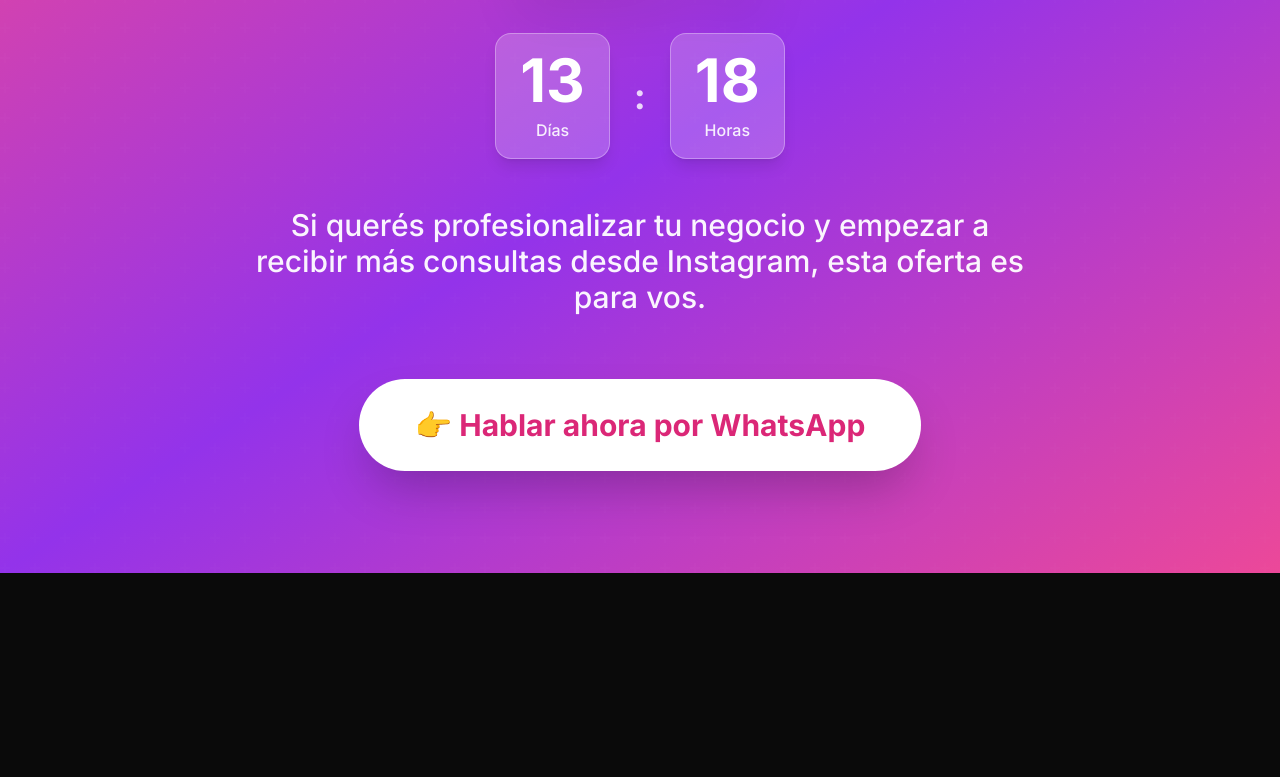
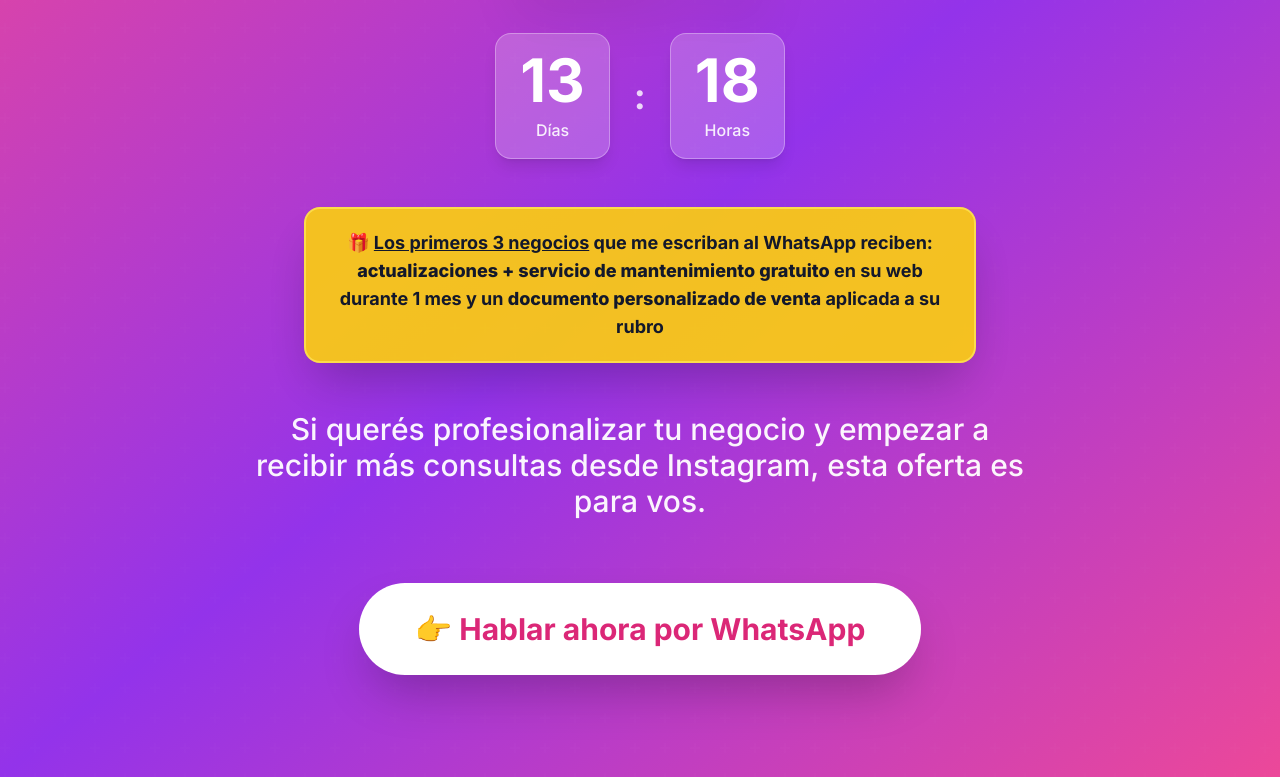
Before and after one commit to enzo369-htm/Portfolio-web, a Next.js app: page /oferta in a window 1280 px wide. Shown: the part 7121-7898 px from the top of the page. Before the commit the page ends 7694 px from the top, so only its background shows below. Built offline with nearby package versions, Linux system fonts and the light colour scheme; a web font is replaced by a local one.

Commit message:
Agregar cartel de oferta especial para primeros 3 negocios en CTA Final

```diff
--- a/app/oferta/page.tsx
+++ b/app/oferta/page.tsx
@@ -451,6 +451,15 @@
             </div>
           </div>
 
+          {/* Cartel de oferta especial */}
+          <div className="mb-12 max-w-2xl mx-auto">
+            <div className="bg-yellow-400/95 backdrop-blur-sm rounded-2xl px-6 py-5 border-2 border-yellow-300 shadow-2xl transform hover:scale-105 transition-all duration-300 animate-pulse">
+              <p className="text-base md:text-lg font-bold text-gray-900 text-center leading-tight">
+                🎁 <span className="underline">Los primeros 3 negocios</span> que me escriban al WhatsApp reciben: <span className="font-extrabold">actualizaciones + servicio de mantenimiento gratuito</span> en su web durante 1 mes y un <span className="font-extrabold">documento personalizado de venta</span> aplicada a su rubro
+              </p>
+            </div>
+          </div>
+
           <p className="text-xl md:text-2xl lg:text-3xl mb-16 opacity-95 max-w-3xl mx-auto font-medium leading-relaxed">
             Si querés profesionalizar tu negocio y empezar a recibir más consultas desde Instagram, esta oferta es para vos.
           </p>
```
